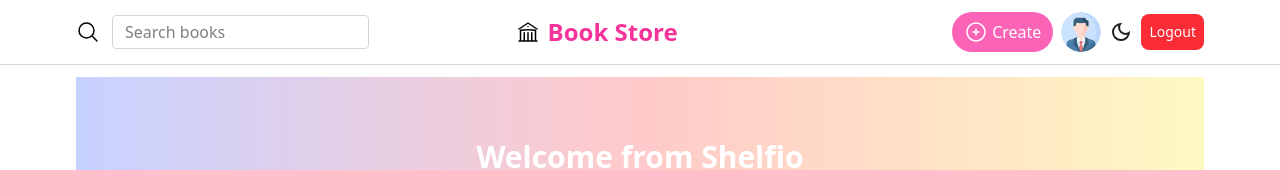
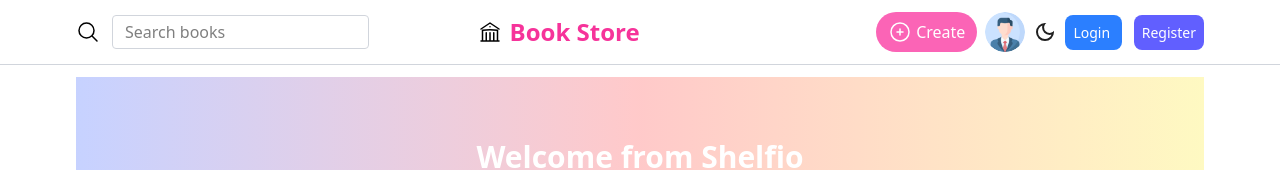
Before and after one commit to aungkyawthetx/library, a React (Vite) app: page / in a window 1280 px wide. Shown: the top 170 px of the page. Built offline with nearby package versions, Linux system fonts and the light colour scheme; no server answers; the database is empty.

Commit message:
nested a tag fix

```diff
--- a/src/components/BookList.jsx
+++ b/src/components/BookList.jsx
@@ -1,14 +1,15 @@
-import { Link } from 'react-router-dom';
+import { Link, useNavigate } from 'react-router-dom';
 import useTheme from '../hooks/useTheme';
 import { useEffect, useState } from 'react';
 import { db } from '../firebase';
-import { collection, deleteDoc, doc, getDocs, onSnapshot, orderBy, query } from 'firebase/firestore';
+import { collection, deleteDoc, doc, onSnapshot, orderBy, query } from 'firebase/firestore';
 import Trash from '../assets/trash.svg';
 import Pancel from '../assets/edit.svg';
 
 
 export default function Books() {
     let { isDark } = useTheme();
+    let navigate = useNavigate();
 
     const classes = {
         "Romance": "bg-pink-100 text-pink-700",
@@ -74,9 +75,9 @@ export default function Books() {
                                 ))}
                            </div>
                             <div className='flex space-x-2 items-center'>
-                                <Link to={`edit/${book.id}`} >
+                                <button onClick={() => navigate(`books/edit/${book.id}`)} className='cursor-pointer'>
                                     <img src={Pancel} alt="pancel icon"/>
-                                </Link>
+                                </button>
                                 <img onClick={(e) => deleteBook(e, book.id)} src={Trash} alt="trash icon"/>
                             </div>
                         </div>
--- a/src/components/Navbar.jsx
+++ b/src/components/Navbar.jsx
@@ -4,10 +4,14 @@ import useTheme from '../hooks/useTheme';
 import lightIcon from '../assets/light.png';
 import darkIcon from '../assets/dark.svg';
 import useSignout from '../hooks/useSignout';
+import { useContext } from 'react';
+import { AuthContext } from '../contexts/AuthContext';
 
 export default function Navbar() {
     let { changeTheme, isDark } = useTheme();
     let navigate = useNavigate();
+    let { user } = useContext(AuthContext);
+
     let { logOut } = useSignout();
 
     let sighOutuser = async () => {
@@ -43,8 +47,14 @@ export default function Navbar() {
                         {isDark && <img src={lightIcon} alt="" className='w-6' onClick={() => changeTheme('light')}/>}
                         {!isDark && <img src={darkIcon} alt="" className='w-6' onClick={() => changeTheme('dark')}/>}
                     </div>
-                    <div>
-                        <button onClick={sighOutuser} className='bg-red-500 text-white rounded-lg px-2 py-2 text-sm cursor-pointer'> Logout </button>
+                    <div className='space-x-3'>
+                        {!user &&
+                            <>
+                                <Link to={`/login`} className='bg-blue-500 text-white rounded-lg px-2 py-2 text-sm cursor-pointer'> Login </Link>
+                                <Link to={`/register`} className='bg-indigo-500 text-white rounded-lg px-2 py-2 text-sm cursor-pointer'> Register </Link>
+                            </>
+                        }
+                        {!!user && <button onClick={sighOutuser} className='bg-red-500 text-white rounded-lg px-2 py-2 text-sm cursor-pointer'> Logout </button>}
                     </div>
                 </li>
             </ul>
--- /dev/null
+++ b/src/contexts/AuthContext.jsx
@@ -0,0 +1,38 @@
+import { onAuthStateChanged } from "firebase/auth";
+import { createContext, useEffect, useReducer } from "react";
+import { auth } from "../firebase";
+
+let AuthContext = createContext();
+
+let AuthReducer = (state, action) => {
+    switch (action.type) {
+        case "LOG_IN":
+            return { ...state, user: action.payload }
+        case "LOG_OUT":
+            return { ...state, user: null }
+        default:
+            return state;
+    }
+}
+
+export default function AuthContextProvider({ children }) {
+
+    let [state, dispatch] = useReducer(AuthReducer, { user: null })
+
+    useEffect(() => {
+        onAuthStateChanged(auth, (user) => {
+            if (user) {
+                dispatch({type: "LOG_IN", payload:user})
+            }
+            else {
+                dispatch({type: "LOG_OUT"})
+            }
+        });
+    }, [])
+
+    return (
+        <AuthContext.Provider value={state}> {children} </AuthContext.Provider>
+    )
+}
+
+export {AuthContext, AuthContextProvider}
```
Also changed, not shown: src/main.jsx (+6 -3 lines).
